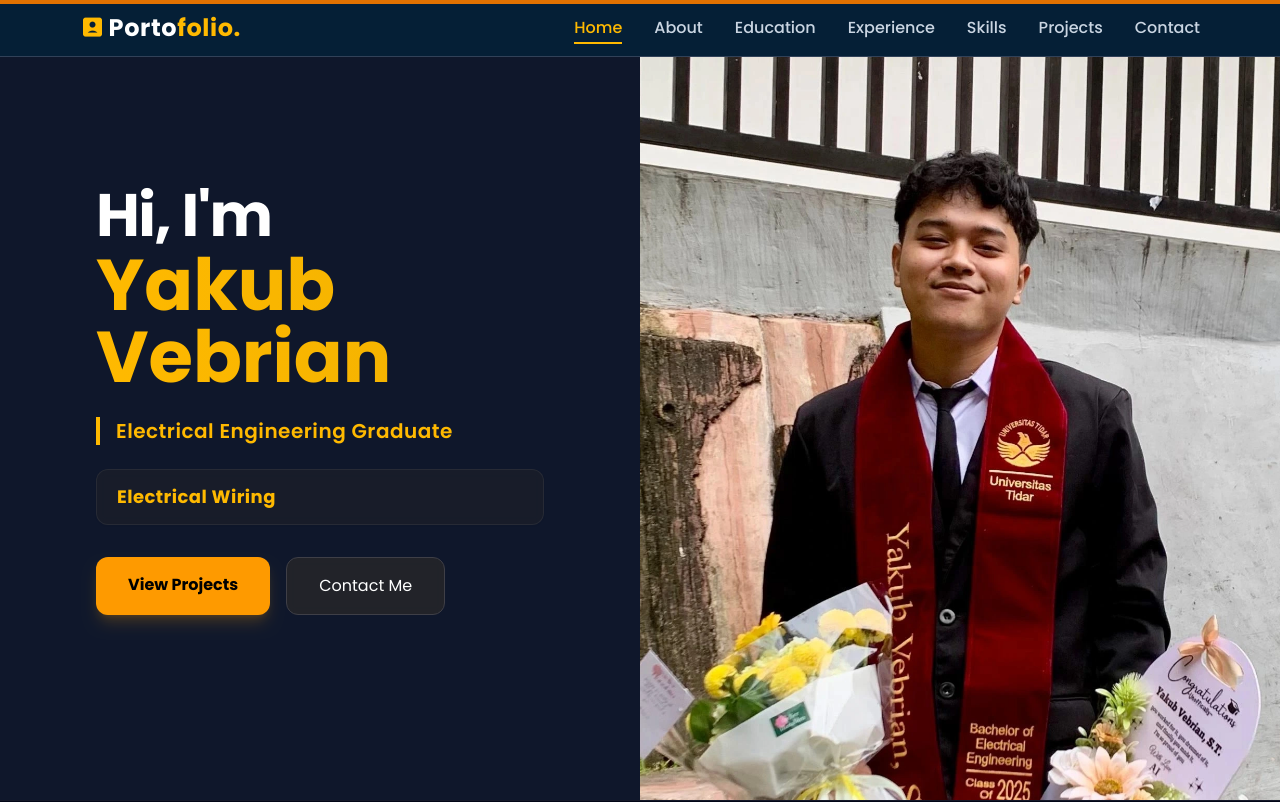
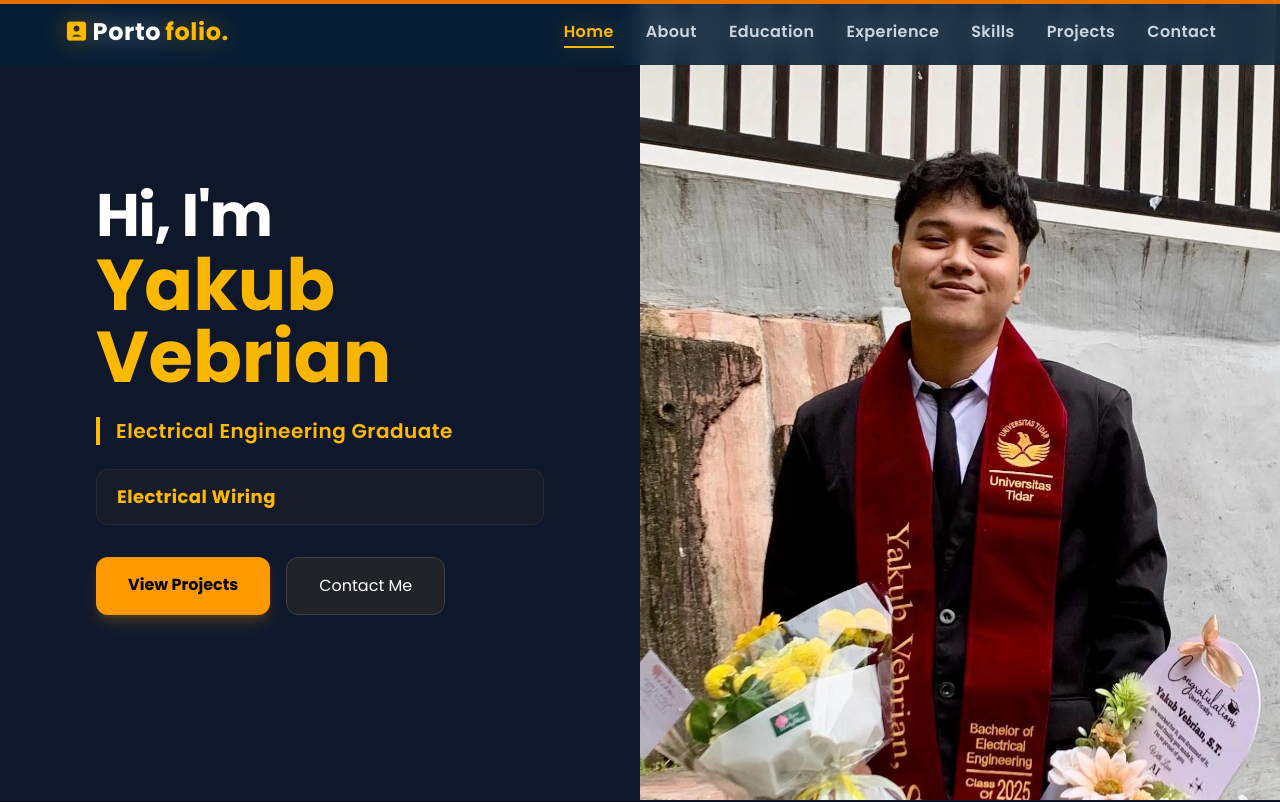
Before and after one commit to yakubvebrian11/portoykb, a React (Vite) app: page / in a window 1280 px wide. Shown: the top 802 px of the page. Built offline with nearby package versions, Linux system fonts and the light colour scheme.

Commit message:
Update Navbar.jsx

```diff
--- a/src/components/Navbar.jsx
+++ b/src/components/Navbar.jsx
@@ -66,67 +66,74 @@ const Navbar = () => {
         initial={{ y: -80, opacity: 0 }}
         animate={{ y: 0, opacity: 1 }}
         transition={{ duration: 0.6 }}
-        className={`fixed top-0 left-0 w-full z-50 backdrop-blur-md transition-colors duration-300 ${
+        className={`fixed top-0 left-0 w-full z-50 backdrop-blur-md transition-all duration-300 ${
           scrolled
-            ? "bg-[#051F36]/90 border-b border-slate-700 shadow-xl"
-            : "bg-[#051F36] border-b border-slate-700"
+            ? "bg-[#051F36]/90 border-b border-slate-700/50 shadow-xl py-2.5"
+            : "bg-[#051F36]/60 border-b border-transparent py-4"
         }`}
       >
-        <div className="max-w-7xl mx-auto px-4 sm:px-8 lg:px-20 py-3 flex items-center justify-between">
+
+        <div className="w-full mx-auto px-4 sm:px-6 md:px-10 lg:px-16 flex items-center justify-between">
+
+
           <h1
-            className="text-lg sm:text-xl md:text-2xl font-bold text-white tracking-wide cursor-pointer"
+            className="text-lg sm:text-xl md:text-2xl font-bold text-white tracking-wide cursor-pointer flex items-center gap-1 select-none group"
             onClick={() => scrollToSection("home")}
           >
-            <i className="ri-account-box-fill text-amber-400 mr-1"></i>
-            Porto<span className="text-amber-400">folio.</span>
+            <i className="ri-account-box-fill text-amber-400 transition-transform group-hover:scale-110"></i>
+            <span>Porto</span><span className="text-amber-400">folio.</span>
           </h1>
 
-          <nav className="hidden md:flex gap-6 lg:gap-8 text-white font-medium text-sm lg:text-base">
+
+          <nav className="hidden md:flex items-center gap-6 lg:gap-8 text-white font-medium text-sm lg:text-base">
             {sections.current.map((section) => (
               <motion.button
                 key={section}
-                whileHover={{ y: -2 }}
+                whileHover={{ y: -1 }}
                 whileTap={{ scale: 0.95 }}
                 onClick={() => scrollToSection(section)}
-                className={`relative group transition-colors duration-300 ${
+                className={`relative py-1 transition-colors duration-300 font-semibold tracking-wide ${
                   activeSection === section ? "text-amber-400" : "text-slate-300 hover:text-amber-400"
                 }`}
               >
                 {section.charAt(0).toUpperCase() + section.slice(1)}
                 <span
-                  className={`absolute -bottom-1 left-0 h-0.5 bg-amber-400 transition-all duration-300 ${
-                    activeSection === section ? "w-full" : "w-0 group-hover:w-full"
+                  className={`absolute bottom-0 left-0 h-0.5 bg-amber-400 transition-all duration-300 ${
+                    activeSection === section ? "w-full" : "w-0 hover:w-full"
                   }`}
                 ></span>
               </motion.button>
             ))}
           </nav>
 
+
           <button
             onClick={() => setOpen(!open)}
-            className="md:hidden text-white text-2xl p-2"
+            className="md:hidden text-white text-2xl p-2 focus:outline-hidden hover:text-amber-400 transition-colors"
           >
             <i className={open ? "ri-close-line" : "ri-menu-line"}></i>
           </button>
         </div>
+
 
         <AnimatePresence>
           {open && (
             <motion.div
               initial={{ opacity: 0, height: 0 }}
               animate={{ opacity: 1, height: "auto" }}
-              exit={{ opacity: 0, height: 0, transition: { duration: 0 } }}
-              className="md:hidden bg-[#051F36] border-t border-slate-700 overflow-hidden"
+              exit={{ opacity: 0, height: 0 }}
+              transition={{ duration: 0.3, ease: "easeInOut" }}
+              className="md:hidden bg-[#051F36]/95 backdrop-blur-md border-t border-slate-700/60 overflow-hidden"
             >
-              <div className="flex flex-col p-4 gap-2">
+              <div className="flex flex-col p-4 gap-1.5">
                 {sections.current.map((section) => (
                   <button
                     key={section}
                     onClick={() => scrollToSection(section)}
-                    className={`w-full text-left py-4 px-6 rounded-lg transition-all ${
+                    className={`w-full text-left py-3 px-6 rounded-xl transition-all font-medium ${
                       activeSection === section
-                        ? "text-amber-400 bg-slate-800"
-                        : "text-slate-300 hover:bg-slate-800"
+                        ? "text-amber-400 bg-slate-800/80 shadow-inner"
+                        : "text-slate-300 hover:bg-slate-800/40 hover:text-white"
                     }`}
                   >
                     {section.charAt(0).toUpperCase() + section.slice(1)}
@@ -137,6 +144,7 @@ const Navbar = () => {
           )}
         </AnimatePresence>
       </motion.header>
+
     </>
   );
 };
```
